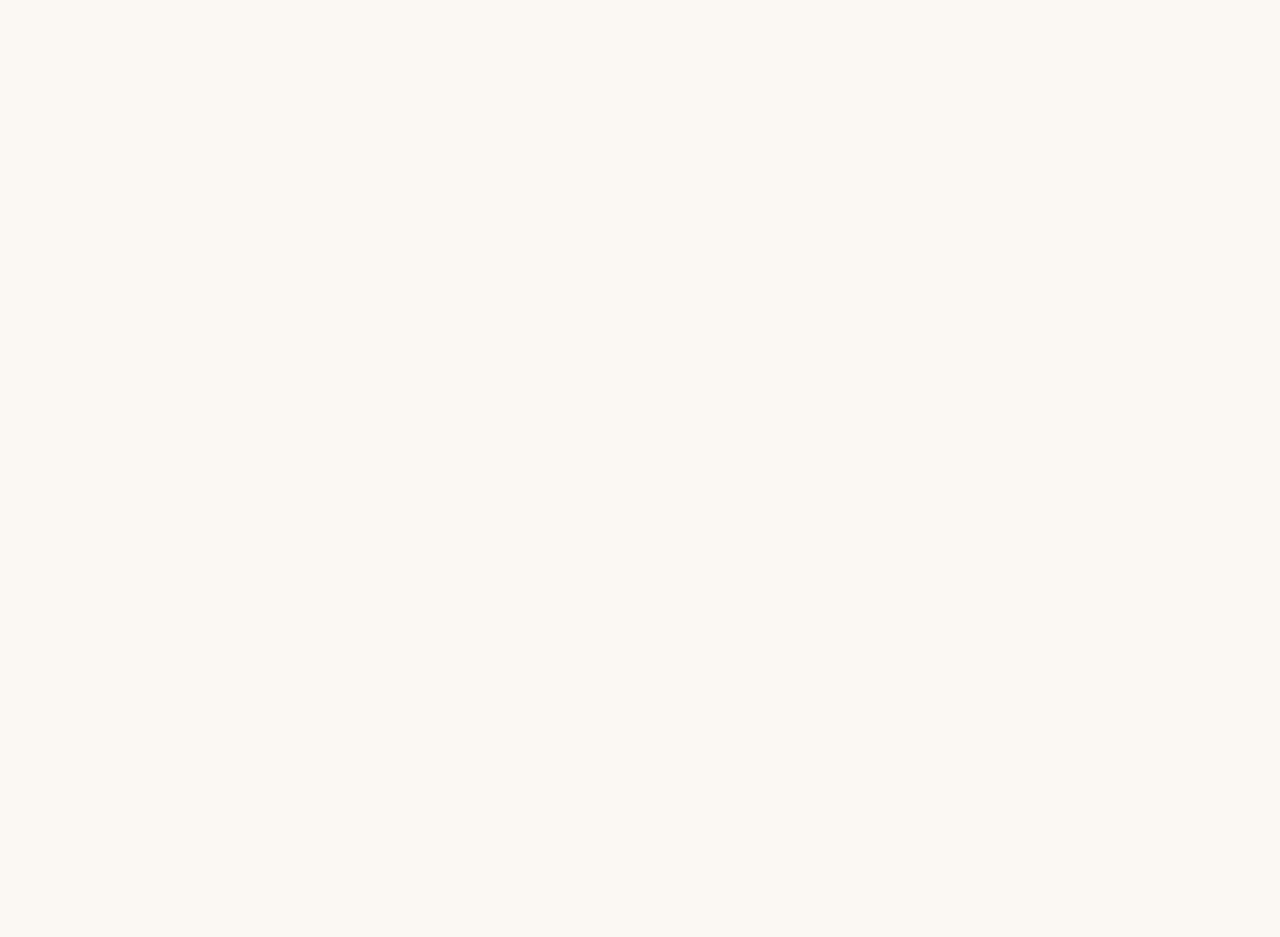
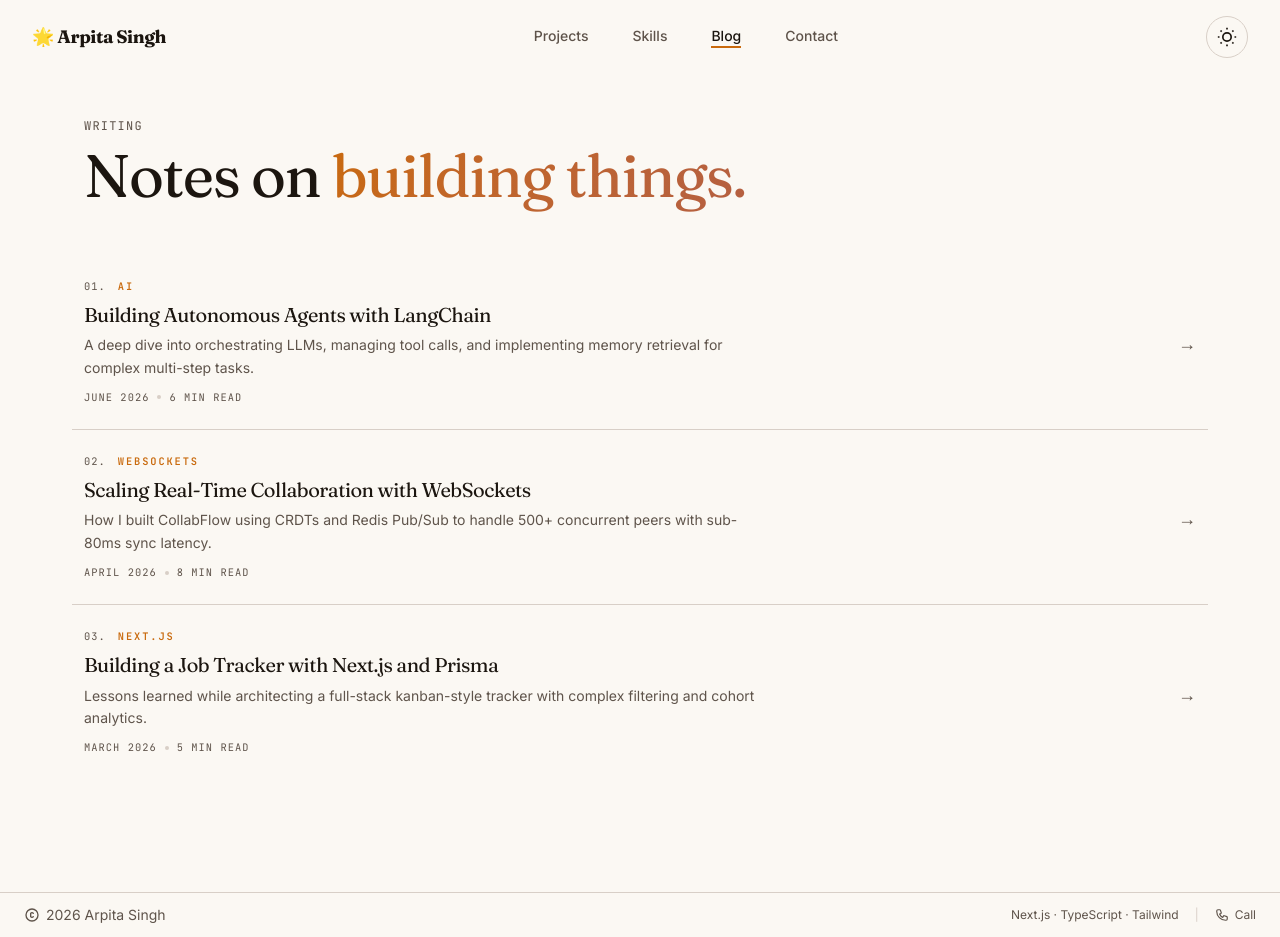
Before and after one commit to arpitasi1gh/arpitasingh, a Next.js app in the folder my-app/: page /blog in a window 1280 px wide. Before the commit the page ends 800 px from the top, so only its background shows below. Built offline with nearby package versions, Linux system fonts and the light colour scheme.

Commit message:
add blog page

```diff
--- a/my-app/package.json
+++ b/my-app/package.json
@@ -11,11 +11,13 @@
   "dependencies": {
     "lucide-react": "^1.27.0",
     "next": "16.2.12",
+    "next-mdx-remote": "^6.0.0",
     "react": "19.2.4",
     "react-dom": "19.2.4"
   },
   "devDependencies": {
     "@tailwindcss/postcss": "^4",
+    "@tailwindcss/typography": "^0.5.20",
     "@types/node": "^20",
     "@types/react": "^19",
     "@types/react-dom": "^19",
--- /dev/null
+++ b/my-app/src/app/blog/[slug]/page.tsx
@@ -0,0 +1,69 @@
+import { blogPosts } from "@/data/blogPosts";
+import { ArrowIcon } from "@/components/ui/Icons";
+import Link from "next/link";
+
+import { compileMDX } from "next-mdx-remote/rsc";
+
+// Tell Next.js to pre-generate the blog pages at build time
+export async function generateStaticParams() {
+  return blogPosts.map((post) => ({
+    slug: post.slug,
+  }));
+}
+
+// Add 'async' and 'await params' to handle Next.js 15+
+export default async function BlogPostPage({ params } : { params: Promise<{ slug: string }> | { slug: string } }) {
+
+  // Safely await the params in case it's a Promise
+  const { slug } = await params;
+
+  // Find the specific post that matches the URL slug
+  const post = blogPosts.find((p) => p.slug === slug);
+
+  // If someone types a wrong URL, give them a 404
+  if (!post) {
+    return (
+      <div className="w-full max-w-6xl mx-auto px-5 py-20 text-center text-muted-foreground">
+        Post not found.
+        <br />
+        <Link href="/blog" className="text-primary hover:underline mt-2 inline-block">
+          Go back to blog
+        </Link>
+      </div>
+    );
+  }
+
+  const { content } = await compileMDX<{ frontmatter: Record<string, unknown> }>({
+    source: post.content.trim(),
+  });
+
+  return (
+    <div className="w-full max-w-3xl px-5 py-20 sm:py-28 mx-auto">
+
+      <Link href="/blog" className="inline-flex items-center gap-2 mb-8 text-sm text-muted-foreground hover:text-primary transition-colors group">
+        <ArrowIcon className="w-4 h-4 rotate-180 group-hover:-translate-x-1 transition-transform"/>
+        Back to all posts
+      </Link>
+
+      <h1 className="font-display text-4xl sm:text-5xl font-semibold tracking-tight leading-[1.08] mb-4">
+        <span className="gradient-text">{post.title}</span>
+      </h1>
+
+      <div className="flex items-center gap-3 font-mono text-xs uppercase tracking-widest text-muted-foreground mb-6">
+        <span>{post.date}</span>
+        <span className="w-1 h-1 rounded-full bg-border"/>
+        <span>{post.readTime}</span>
+        <span className="w-1 h-1 rounded-full bg-border"/>
+        <span className="text-primary">{post.tags[0]}</span>
+      </div>
+
+      <div className="prose prose-invert max-w-none">
+        <p className="text-base leading-relaxed text-foreground/90 first-letter:text-3xl first-letter:font-bold first-letter:text-primary mb-">
+          {post.excerpt}
+        </p>
+        {content}
+      </div>
+
+    </div>
+  );
+}
--- a/my-app/src/app/blog/page.tsx
+++ b/my-app/src/app/blog/page.tsx
@@ -1,7 +1,65 @@
-export default function Blog() {
+import { blogPosts, BlogPost } from "@/data/blogPosts";
+import Link from "next/link";
+
+
+function BlogRow({ post, index } : { post: BlogPost; index: number }) {
   return (
-    <div id="blog">
+    <Link href={`/blog/${post.slug}`} className="group flex flex-col sm:flex-row items-start sm:items-center justify-between gap-4 py-6 border-b border-border transition-colors hover:bg-surface/5 px-3 -mx-3 last:border-0">
+
+      <div className="flex flex-col w-full sm:max-w-[75%] gap-1">
+
+        <div className="flex items-center gap-3 mb-0.5">
+          <span className="font-mono text-[0.65rem] text-muted-foreground tracking-widest shrink-0">
+            {(index + 1).toString().padStart(2, '0')}.
+          </span>
+          <span className="font-mono text-[0.65rem] uppercase tracking-[0.18em] text-primary font-semibold shrink-0">
+            {post.tags[0]}
+          </span>
+        </div>
+
+        <h3 className="font-display text-lg sm:text-xl leading-snug tracking-tight group-hover:text-primary transition-colors">
+          {post.title}
+        </h3>
+
+        <p className="mt-0.5 text-sm text-muted-foreground line-clamp-2 leading-relaxed max-w-2xl">
+          {post.excerpt}
+        </p>
+
+        <div className="flex items-center gap-2 mt-1.5 font-mono text-[0.65rem] text-muted-foreground uppercase tracking-widest">
+          <span>{post.date}</span>
+          <span className="w-1 h-1 rounded-full bg-border" />
+          <span>{post.readTime}</span>
+        </div>
+      </div>
+
+      <div className="hidden sm:flex items-center justify-end w-full sm:w-auto h-full pt-1 text-muted-foreground group-hover:text-primary transition-colors">
+        <span className="text-lg group-hover:translate-x-1 transition-transform">→</span>
+      </div>
+
+    </Link>
+  );
+}
+
+
+export default function BlogPage() {
+  return (
+    <div className="w-full max-w-6xl px-5 py-20 sm:py-28 mx-auto">
+
+      <div className="max-w-2xl mb-12">
+        <span className="font-mono text-xs uppercase tracking-widest text-muted-foreground">
+          Writing
+        </span>
+        <h2 className="mt-2 font-display text-4xl sm:text-5xl lg:text-6xl tracking-tight leading-[1.05]">
+          Notes on <span className="gradient-text">building things.</span>
+        </h2>
+      </div>
+
+      <div className="flex flex-col w-full">
+        {blogPosts.map((post, i) => (
+          <BlogRow key={post.slug} post={post} index={i} />
+        ))}
+      </div>
 
     </div>
   );
-};
+}
--- a/my-app/src/app/globals.css
+++ b/my-app/src/app/globals.css
@@ -115,3 +115,68 @@
 @utility animate-float-in {
   animation: float-in 0.8s cubic-bezier(.2,.7,.2,1) both;
 }
+
+
+
+@layer components {
+  .prose {
+    color: var(--color-foreground);
+    max-width: none;
+  }
+
+  .prose h1,
+  .prose h2,
+  .prose h3 {
+    color: var(--color-foreground);
+    font-family: var(--font-display);
+    letter-spacing: -0.02em;
+    margin-top: 1.75rem;
+    margin-bottom: 0.75rem;
+    font-weight: 600;
+  }
+
+  .prose h1 {
+    font-size: 1.875rem;
+    line-height: 1.2;
+  }
+
+  .prose h2 {
+    font-size: 1.5rem;
+    line-height: 1.3;
+  }
+
+  .prose h3 {
+    font-size: 1.25rem;
+    line-height: 1.4;
+  }
+
+  .prose p {
+    margin-bottom: 1rem;
+    line-height: 1.8;
+  }
+
+  .prose ul {
+    list-style-type: disc;
+    margin: 1rem 0 1rem 1.25rem;
+    padding-left: 1.25rem;
+  }
+
+  .prose li {
+    margin-bottom: 0.5rem;
+  }
+
+  .prose strong {
+    color: var(--color-foreground);
+    font-weight: 600;
+  }
+
+  .prose em {
+    font-style: italic;
+  }
+
+  .prose a {
+    color: var(--color-primary);
+    text-decoration: underline;
+    text-decoration-color: color-mix(in srgb, var(--color-primary) 50%, transparent);
+  }
+}
--- a/my-app/src/app/layout.tsx
+++ b/my-app/src/app/layout.tsx
@@ -1,3 +1,6 @@
+import Navbar from "@/components/ui/Navbar";
+import Footer from "@/components/ui/Footer";
+
 import type { Metadata } from "next";
 import { Inter, Fraunces, JetBrains_Mono } from "next/font/google";
 import "./globals.css";
@@ -34,7 +37,9 @@ export default function RootLayout({
       className={`${inter.variable} ${fraunces.variable} ${jetbrainsMono.variable}`}
     >
       <body className="bg-background text-foreground font-sans antialiased selection:bg-primary selection:text-primary-foreground grain">
+        <Navbar/>
         {children}
+        <Footer/>
       </body>
     </html>
   );
--- /dev/null
+++ b/my-app/src/components/sections/Blog.tsx
@@ -0,0 +1,17 @@
+export default function Blog() {
+  return (
+    <>
+      <div id="blog" className="w-full max-w-7xl px-5 py-20 sm:py-28 mx-auto min-h-screen">
+
+        <div className="max-w-2xl">
+          <span className="font-mono text-xs uppercase tracking-widest text-muted-foreground">Writing</span>
+          <h2 className="mt-2 font-display text-3xl sm:text-4xl font-semibold tracking-tight leading-[1.08]">
+            <span className="gradient-text">Latest Posts</span>
+          </h2>
+          <p className="mt-2 text-sm text-muted-foreground font-sans">Thoughts on engineering, AI, and building products.</p>
+        </div>
+
+      </div>
+    </>
+  );
+};
--- a/my-app/src/components/ui/Navbar.tsx
+++ b/my-app/src/components/ui/Navbar.tsx
@@ -1,18 +1,26 @@
 "use client";
 import { useState, useEffect } from "react";
 
+import { usePathname } from "next/navigation";
 import Link from "next/link";
+
 import ThemeToggle from "./ThemeToggle";
 
 export default function Navbar() {
     const [scrolled, setScrolled] = useState(false);
     const [activeSection, setActiveSection] = useState("contact");
+    const pathname = usePathname();
 
     useEffect(() => {
         const sections = ["projects", "skills", "blog", "contact"];
 
         const handleScroll = () => {
             setScrolled(window.scrollY > 20);
+
+            if (pathname !== "/") {
+                setActiveSection("");
+                return;
+            };
 
             const scrollPosition = window.scrollY + window.innerHeight * 0.35;
             const currentSection = sections.find((sectionId) => {
@@ -34,7 +42,7 @@ export default function Navbar() {
         window.addEventListener("scroll", handleScroll);
         return () => window.removeEventListener("scroll", handleScroll);
 
-    }, []);
+    }, [pathname]);
 
     return (
         <div className={`fixed w-full z-50 top-0 left-0 right-0 transition-all duration-300 ${scrolled ? "bg-background/80 backdrop-blur-md border-b border-border" : "bg-transparent"}`}>
@@ -43,10 +51,10 @@ export default function Navbar() {
                     🌟 Arpita Singh
                 </div>
                 <div className="flex gap-11 font-medium text-sm text-muted-foreground transition-colors">
-                    <Link href="#projects" className={activeSection === "projects" ? "text-foreground border-b-2 border-primary" : "text-muted-foreground hover:text-foreground"}>Projects</Link>
-                    <Link href="#skills" className={activeSection === "skills" ? "text-foreground border-b-2 border-primary" : "text-muted-foreground hover:text-foreground"}>Skills</Link>
-                    <Link href="#blog" className={activeSection === "blog" ? "text-foreground border-b-2 border-primary" : "text-muted-foreground hover:text-foreground"}>Blog</Link>
-                    <Link href="#contact" className={activeSection === "contact" ? "text-foreground border-b-2 border-primary" : "text-muted-foreground hover:text-foreground"}>Contact</Link>
+                    <Link href="/#projects" className={activeSection === "projects" ? "text-foreground border-b-2 border-primary" : "text-muted-foreground hover:text-foreground"}>Projects</Link>
+                    <Link href="/#skills" className={activeSection === "skills" ? "text-foreground border-b-2 border-primary" : "text-muted-foreground hover:text-foreground"}>Skills</Link>
+                    <Link href="/#blog" className={(pathname.startsWith("/blog") || (pathname === "/" && activeSection === "blog")) ? "text-foreground border-b-2 border-primary" : "text-muted-foreground hover:text-foreground"}>Blog</Link>
+                    <Link href="/#contact" className={activeSection === "contact" ? "text-foreground border-b-2 border-primary" : "text-muted-foreground hover:text-foreground"}>Contact</Link>
                 </div>
                 <ThemeToggle/>
             </div>
--- /dev/null
+++ b/my-app/src/data/blogPosts.ts
@@ -0,0 +1,60 @@
+export type BlogPost = {
+  slug: string;
+  title: string;
+  excerpt: string;
+  date: string;
+  readTime: string;
+  tags: string[];
+  content: string;
+};
+
+export const blogPosts: BlogPost[] = [
+  {
+    slug: "building-ai-agents-langchain",
+    title: "Building Autonomous Agents with LangChain",
+    excerpt: "A deep dive into orchestrating LLMs, managing tool calls, and implementing memory retrieval for complex multi-step tasks.",
+    date: "June 2026",
+    readTime: "6 min read",
+    tags: ["AI", "LangChain", "Python"],
+    content:`
+      # Building Autonomous Agents with LangChain
+
+      This is a **real Markdown** article!
+      *   We can write lists
+      *   And use **bold** or *italic* text.
+
+      ## Orchestrating LLMs
+      Here is how the agent loops work.
+    `
+  },
+  {
+    slug: "real-time-collaboration-websockets",
+    title: "Scaling Real-Time Collaboration with WebSockets",
+    excerpt: "How I built CollabFlow using CRDTs and Redis Pub/Sub to handle 500+ concurrent peers with sub-80ms sync latency.",
+    date: "April 2026",
+    readTime: "8 min read",
+    tags: ["WebSockets", "Redis", "React"],
+    content:`
+      # Scaling Real-Time Collaboration with WebSockets
+
+      CollabFlow was built using **CRDTs** to ensure data consistency.
+      *   Redis Pub/Sub handled broadcasting.
+      *   Latency was kept under 80ms.
+    `
+  },
+  {
+    slug: "fullstack-job-tracker-prisma",
+    title: "Building a Job Tracker with Next.js and Prisma",
+    excerpt: "Lessons learned while architecting a full-stack kanban-style tracker with complex filtering and cohort analytics.",
+    date: "March 2026",
+    readTime: "5 min read",
+    tags: ["Next.js", "Prisma", "PostgreSQL"],
+    content:`
+      # Building a Job Tracker with Next.js and Prisma
+
+      This project required advanced **database indexing** and **server-side rendering** for performance.
+      *   The kanban board used \`react-beautiful-dnd\`.
+      *   Chart.js was used for the analytics dashboard.
+    `
+  },
+];
--- /dev/null
+++ b/my-app/tailwind.config.ts
@@ -0,0 +1,16 @@
+import type { Config } from "tailwindcss";
+
+const config: Config = {
+  content: [
+    "./src/pages/**/*.{js,ts,jsx,tsx,mdx}",
+    "./src/components/**/*.{js,ts,jsx,tsx,mdx}",
+    "./src/app/**/*.{js,ts,jsx,tsx,mdx}",
+  ],
+  theme: {
+    extend: {},
+  },
+  plugins: [
+    require('@tailwindcss/typography'),
+  ],
+};
+export default config;
--- a/my-app/tsconfig.json
+++ b/my-app/tsconfig.json
@@ -15,7 +15,7 @@
     "incremental": true,
     "plugins": [
       {
-        "name": "next"
+        "name": "next",
       }
     ],
     "paths": {
```
Also changed, not shown: my-app/src/app/page.tsx (+3 -5 lines), 1 other file (tests, documents, lock files or other folders).
